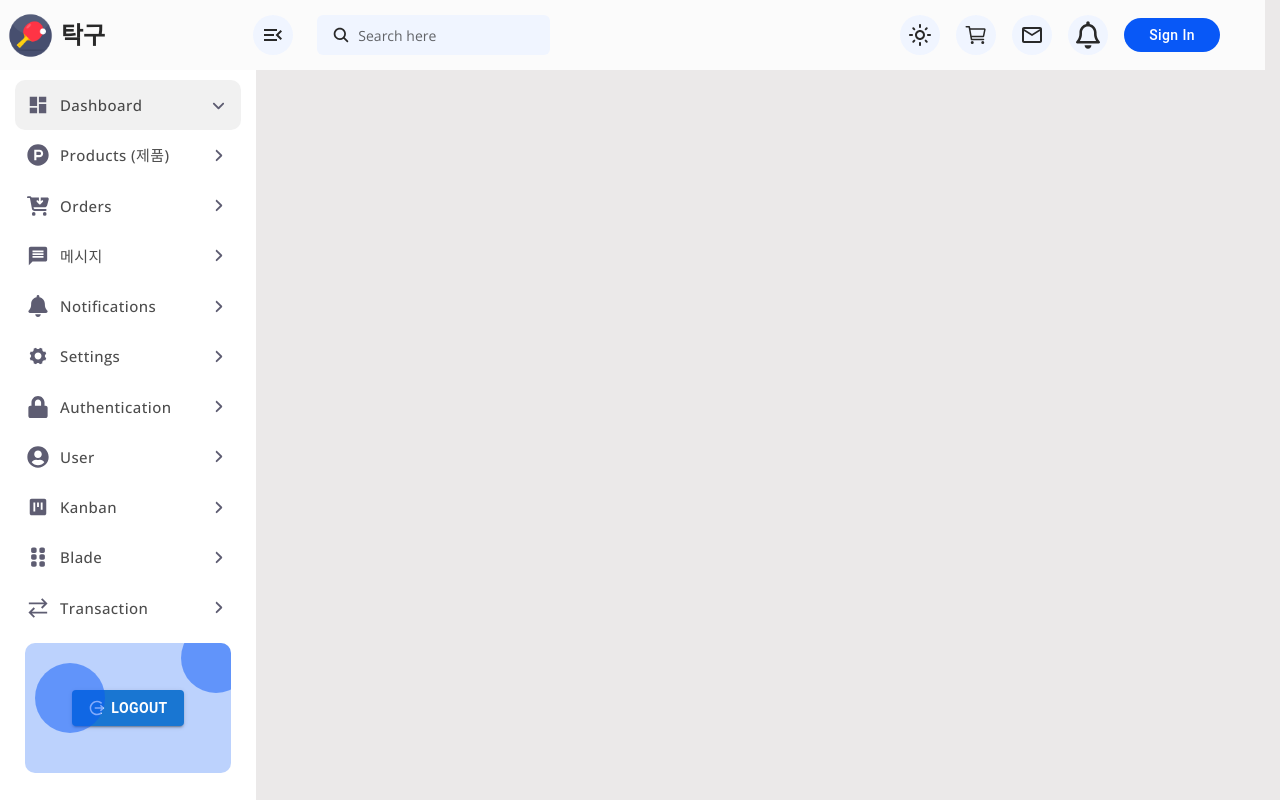
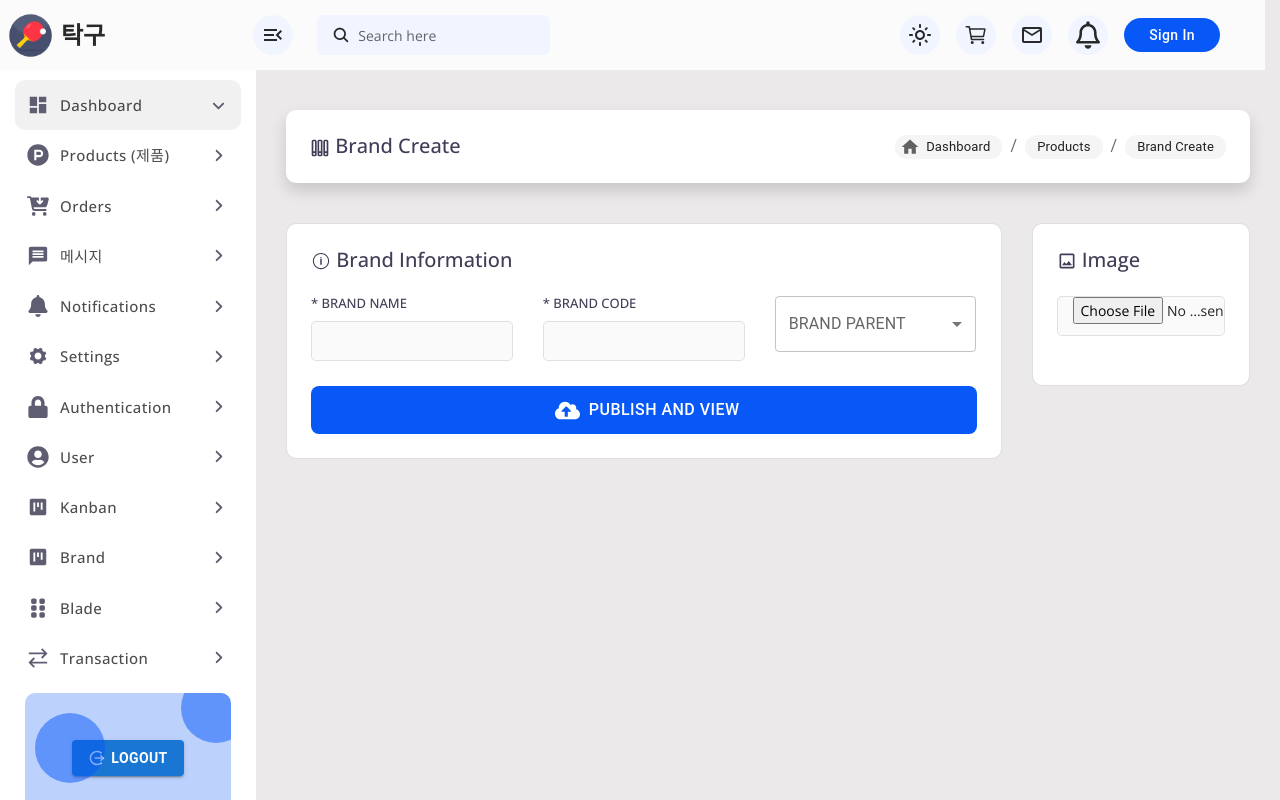
Before and after one commit to KINGDOMNVHAI/bongban-fe, a React (Create React App) app: page /brand-create in a window 1280 px wide. Built offline with nearby package versions, Linux system fonts and the light colour scheme.

Commit message:
Create brand-list, brand-create

```diff
--- a/src/App.js
+++ b/src/App.js
@@ -8,6 +8,8 @@ import Dashboard from './pages/Dashboard';
 import Blade from './pages/Blade';
 import BladeCreate from './pages/BladeCreate';
 import BladeDetail from './pages/BladeDetail';
+import Brand from './pages/Brand';
+import BrandCreate from './pages/BrandCreate';
 import Login from './pages/Login';
 import SignUp from './pages/SignUp';
 import ProductDetails from './pages/ProductDetails';
@@ -81,6 +83,9 @@ function App() {
               <Route path="/product/details" exact={true} element={<ProductDetails />} />
               <Route path="/product/upload" exact={true} element={<ProductUpload />} />
 
+              <Route path="/brand-list" exact={true} element={<Brand />} />
+              <Route path="/brand-create" exact={true} element={<BrandCreate />} />
+
               <Route path="/blade-list" exact={true} element={<Blade />} />
               <Route path="/blade-create" exact={true} element={<BladeCreate />} />
 
--- a/src/components/Sidebar/index.js
+++ b/src/components/Sidebar/index.js
@@ -105,11 +105,24 @@ const Sidebar = () => {
                     </li>
                     <li>
                         <Button className={`w-100 ${activeTab === 9 ? 'active' : ''}`} onClick={() => isOpenSubmenu(9)}>
+                            <span className='icon'><MdViewKanban/></span>
+                            Brand
+                            <span className='arrow'><FaAngleRight/></span>
+                        </Button>
+                        <div className={`submenuWrapper ${activeTab === 9 && isToggleSubmenu === true ? 'collapsed' : 'collapse'}`}>
+                            <ul className="submenu">
+                                <li><Link to="/brand-list">List Brand</Link></li>
+                                <li><Link to="/brand-create">Create Brand</Link></li>
+                            </ul>
+                        </div>
+                    </li>
+                    <li>
+                        <Button className={`w-100 ${activeTab === 10 ? 'active' : ''}`} onClick={() => isOpenSubmenu(10)}>
                             <span className='icon'><FaGripVertical/></span>
                             Blade
                             <span className='arrow'><FaAngleRight/></span>
                         </Button>
-                        <div className={`submenuWrapper ${activeTab === 9 && isToggleSubmenu === true ? 'collapsed' : 'collapse'}`}>
+                        <div className={`submenuWrapper ${activeTab === 10 && isToggleSubmenu === true ? 'collapsed' : 'collapse'}`}>
                             <ul className="submenu">
                                 <li><Link to="/blade-list">List Blade</Link></li>
                                 <li><Link to="/blade-create">Create Blade</Link></li>
@@ -117,12 +130,12 @@ const Sidebar = () => {
                         </div>
                     </li>
                     <li>
-                        <Button className={`w-100 ${activeTab === 10 ? 'active' : ''}`} onClick={() => isOpenSubmenu(10)}>
+                        <Button className={`w-100 ${activeTab === 11 ? 'active' : ''}`} onClick={() => isOpenSubmenu(11)}>
                             <span className='icon'><GrTransaction /></span>
                             Transaction
                             <span className='arrow'><FaAngleRight/></span>
                         </Button>
-                        <div className={`submenuWrapper ${activeTab === 10 && isToggleSubmenu === true ? 'collapsed' : 'collapse'}`}>
+                        <div className={`submenuWrapper ${activeTab === 11 && isToggleSubmenu === true ? 'collapsed' : 'collapse'}`}>
                             <ul className="submenu">
                                 <li><Link to="/transaction-report">Report</Link></li>
                             </ul>
--- /dev/null
+++ b/src/pages/Brand/index.js
@@ -0,0 +1,46 @@
+import axios from "axios";
+import { useContext, useEffect, useState } from "react";
+import Popup from 'reactjs-popup';
+import { Routes, Route, useParams, useNavigate, Link } from "react-router-dom";
+import { MyContext } from "../../App";
+import { Box, Breadcrumbs, Button, Chip, emphasize, FormControl, InputLabel, MenuItem, Pagination, styled, Select } from "@mui/material/";
+import { Home, ExpandMore } from "@mui/icons-material";
+
+import { FaEye, FaPencilAlt, FaPlus } from "react-icons/fa";
+
+// Breadcrum code
+const StyledBreadcrumb = styled(Chip)(({theme}) => {
+    const backgroundColor =
+        theme.palette.mode === 'light'
+        ? theme.palette.grey[100]
+        : theme.palette.grey[800];
+    return {
+        backgroundColor,
+        height: theme.spacing(3),
+        color: theme.palette.text.primary,
+        fontWeight: theme.typography.fontWeightRegular,
+        '&:hover, &:focus': {
+            backgroundColor: emphasize(backgroundColor, 0.06),
+        },
+        '&:active': {
+            boxShadow: theme.shadows[1],
+            backgroundColor: emphasize(backgroundColor, 0.12),
+        },
+    };
+})
+
+const Brand = () => {
+
+    // Check login
+    // const navigate = useNavigate();
+    // const token = localStorage.getItem("jwtToken");
+    // if (token == null || token == undefined) navigate("/login");
+
+    const [brandVal, setBrandVal] = useState(null);
+
+    return <>
+
+    </>
+}
+
+export default Brand;
--- /dev/null
+++ b/src/pages/BrandCreate/index.js
@@ -0,0 +1,152 @@
+import axios from "axios";
+import React, { useEffect, useState } from "react";
+import { useNavigate, Link } from 'react-router-dom';
+import { emphasize, Box, Breadcrumbs, Button, Chip, FormControl, InputLabel, MenuItem, Select, styled } from "@mui/material/";
+import { Home } from "@mui/icons-material";
+
+import { FaCloudUploadAlt } from "react-icons/fa";
+import { GrBladesHorizontal } from "react-icons/gr";
+import { IoIosInformationCircleOutline } from "react-icons/io";
+import { MdOutlineCalendarViewDay, MdOutlineImage } from "react-icons/md";
+
+// Breadcrum code
+const StyledBreadcrumb = styled(Chip)(({theme}) => {
+    const backgroundColor =
+        theme.palette.mode === 'light'
+        ? theme.palette.grey[100]
+        : theme.palette.grey[800];
+    return {
+        backgroundColor,
+        height: theme.spacing(3),
+        color: theme.palette.text.primary,
+        fontWeight: theme.typography.fontWeightRegular,
+        '&:hover, &:focus': {
+            backgroundColor: emphasize(backgroundColor, 0.06),
+        },
+        '&:active': {
+            boxShadow: theme.shadows[1],
+            backgroundColor: emphasize(backgroundColor, 0.12),
+        },
+    };
+})
+
+const BrandCreate = () => {
+
+    // Check login
+    // const navigate = useNavigate();
+    // const token = localStorage.getItem("jwtToken");
+    // if (token == null || token == undefined) navigate("/login");
+
+    const [brandVal, setBrandVal] = useState(null);
+    const [brandData, setBrandData] = useState([]);
+
+    const handleSubmit = async (event) => {
+        alert('handleSubmit');
+    }
+
+    const [imageUrl, setImageUrl] = useState(null);
+    const [fileImg, setFileImg] = useState();
+
+    const handleFileChange = (event) => {
+        const fileImg = event.target.files[0];
+        setFileImg(fileImg);
+        const imageUrl = URL.createObjectURL(fileImg);
+        setImageUrl(imageUrl);
+    };
+
+    return (
+        <>
+            <div className="right-content w-100">
+                <div className="card shadow border-0 w-100 flex-row p-4">
+                    <h5 className="mb-0"><GrBladesHorizontal/> Brand Create</h5>
+                    <Breadcrumbs aria-label="breadcrumb" className="ml-auto breadcrumbs_">
+                        <StyledBreadcrumb
+                            component="a"
+                            href="#"
+                            label="Dashboard"
+                            icon={<Home fontSize="small"/>}
+                        />
+                        <StyledBreadcrumb
+                            component="a"
+                            href="#"
+                            label="Products"
+                        />
+                        <StyledBreadcrumb
+                            label="Brand Create"
+                        />
+                    </Breadcrumbs>
+                </div>
+
+                <form className='form' onSubmit={handleSubmit}>
+                    <div className="row">
+                        <div className="col-sm-9">
+                            <div className="card p-4">
+                                <h5 className="mb-4"><IoIosInformationCircleOutline/> Brand Information</h5>
+
+                                <div className="row">
+                                    <div className="col-md-4">
+                                        <div className="form-group">
+                                            <h6>* BRAND NAME</h6>
+                                            <input type="text" value="" />
+                                        </div>
+                                    </div>
+
+                                    <div className="col-md-4">
+                                        <div className="form-group">
+                                            <h6>* BRAND CODE</h6>
+                                            <input type="text" value="" />
+                                        </div>
+                                    </div>
+
+                                    <div className="col-md-4">
+                                        <div className="form-group">
+                                            <Box sx={{ minWidth: 120 }}>
+                                                <FormControl fullWidth>
+                                                    <InputLabel id="demo-simple-select-label">BRAND PARENT</InputLabel>
+                                                    <Select
+                                                        labelId="demo-simple-select-label"
+                                                        id="demo-simple-select"
+                                                        value={brandVal}
+                                                        label="BRAND"
+                                                    >
+                                                        {brandData && brandData.length > 0 ? (
+                                                            brandData.map((item) => (
+                                                            <MenuItem value={item.brandCD}>{item.brandName}</MenuItem>
+                                                            ))
+                                                        ) : (
+                                                            <MenuItem value={'XXX'}>NONE</MenuItem>
+                                                        )}
+                                                    </Select>
+                                                </FormControl>
+                                            </Box>
+                                        </div>
+                                    </div>
+                                </div>
+
+                                <Button type="submit" className="btn-blue btn-big btn-lg"><FaCloudUploadAlt/> &nbsp; PUBLISH AND VIEW</Button>
+                            </div>
+                        </div>
+
+                        <div className="col-sm-3">
+                            <div className="card p-4">
+                                <h5 className="mb-4"><MdOutlineImage/> Image</h5>
+                                <div className="form-group">
+                                    {/* <input type="file" onChange={(e) => setFileImg(e.target.value)}></input>
+                                    <button onClick={getFile()}>Send</button> */}
+
+                                    <input type="file" onChange={handleFileChange} />
+
+                                    {imageUrl && <img src={imageUrl} alt="File Preview" style={{width:'100%', margin: '5px'}} />}<br/>
+
+                                </div>
+                            </div>
+                        </div>
+                    </div>
+
+                </form>
+            </div>
+        </>
+    )
+}
+
+export default BrandCreate;
```
